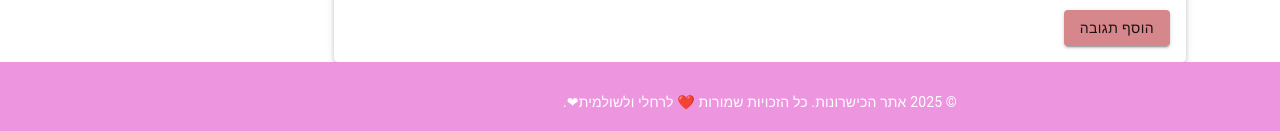
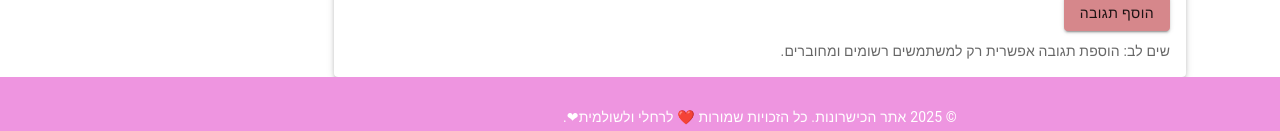
Before and after one commit to shulamit-h/Give-Get-client, a React (Create React App) app: page /comments in a window 1280 px wide. Shown: the part 821-952 px from the top of the page. Built offline with nearby package versions, Linux system fonts and the light colour scheme; no server answers.

Commit message:
לא יודעת זה קשור לתגובות

```diff
--- a/src/components/Comments.tsx
+++ b/src/components/Comments.tsx
@@ -69,7 +69,7 @@ const Comments = () => {
       setComments(commentsWithUserDetails);
     } catch (error) {
       console.error('Error adding comment:', error);
-      setError('הוספת התגובה נכשלה.');
+      setError('כדי לשלוח תגובה יש להיות רשום ולבצע התחברות');
     }
   };
 
@@ -111,6 +111,9 @@ const Comments = () => {
           <Button variant="contained" color="primary" onClick={handleAddComment}>
             הוסף תגובה
           </Button>
+          <Typography variant="body2" color="textSecondary" style={{ marginTop: '10px' }}>
+            שים לב: הוספת תגובה אפשרית רק למשתמשים רשומים ומחוברים.
+          </Typography>
         </Paper>
       </Container>
     </HeaderFooter>
```
